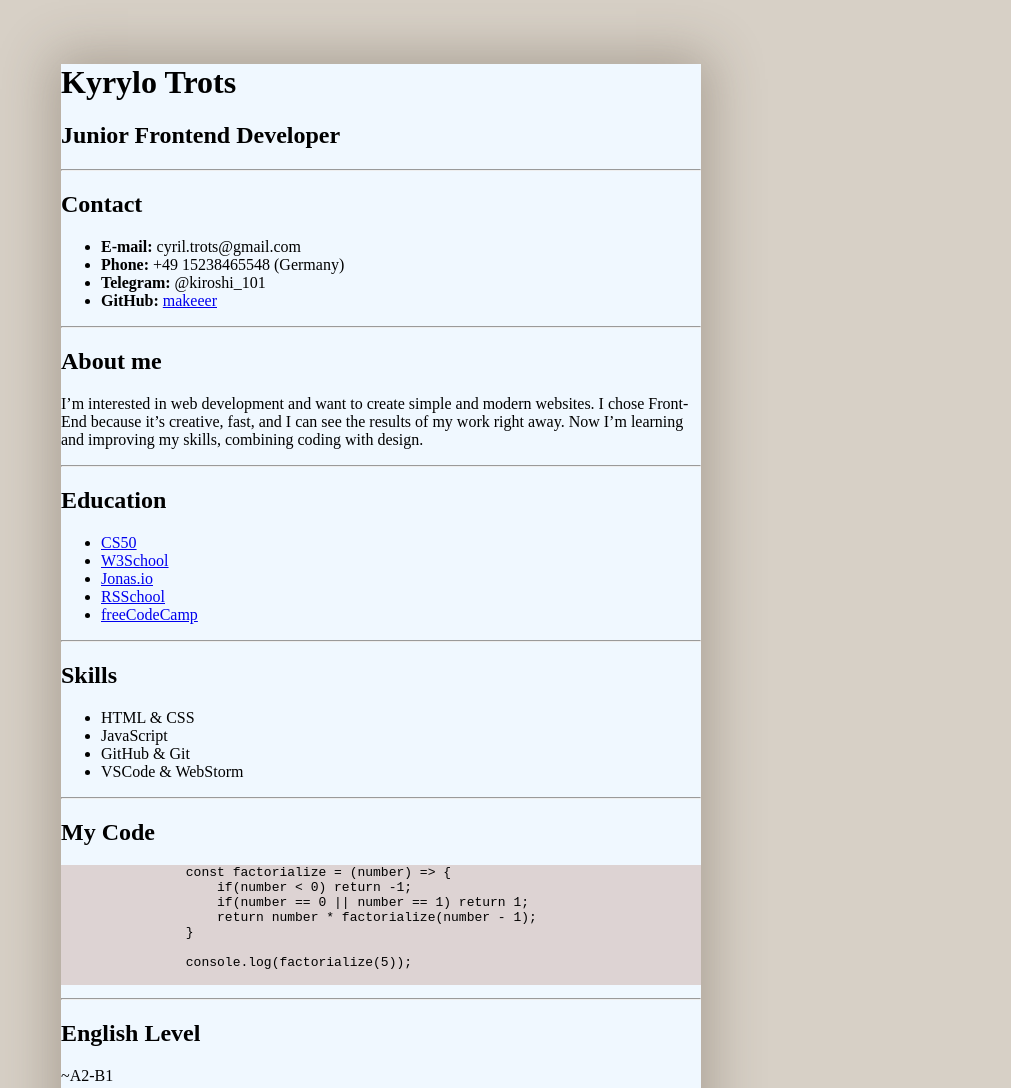
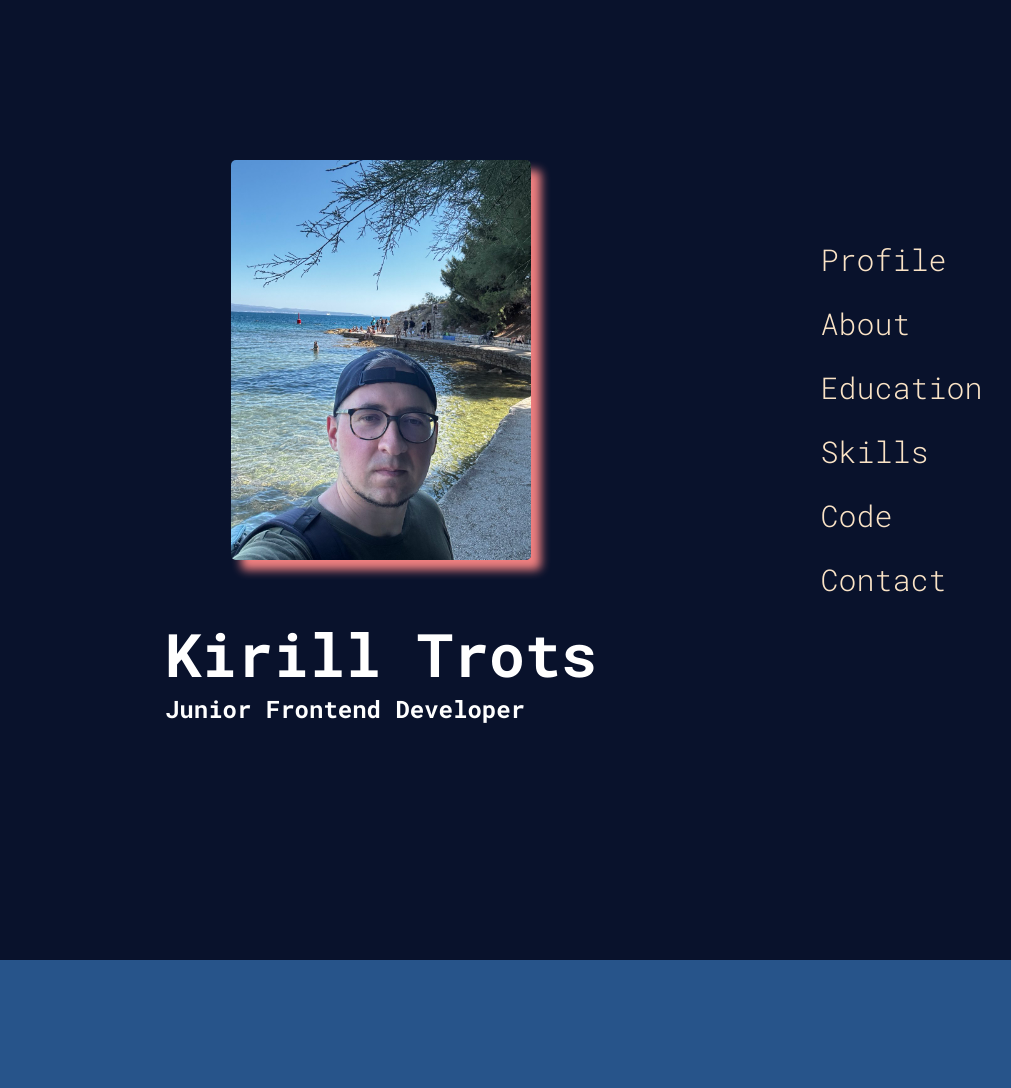
Before and after one commit to makeeer/rsschool-cv, a plain HTML site: page index.html in a window 1280 px wide. Shown: the top 1088 px of the page, without its empty margins (259-1270 px from the left). Drawn offline with Linux system fonts and the light colour scheme.

Commit message:
docs: add section profile about educ skills code contact and photo cv

```diff
--- a/index.html
+++ b/index.html
@@ -5,59 +5,45 @@
     <meta name="viewport" content="width=device-width, initial-scale=1.0">
     <link rel="stylesheet" href="style.css">
     <title>Kyrylo Trots CV</title>
+    <!--FONTS-->
+    <link rel="preconnect" href="https://fonts.googleapis.com">
+    <link rel="preconnect" href="https://fonts.gstatic.com" crossorigin>
+    <link href="https://fonts.googleapis.com/css2?family=Michroma&family=Montserrat:ital,wght@0,100..900;1,100..900&display=swap" rel="stylesheet">
+
+    <link rel="preconnect" href="https://fonts.googleapis.com">
+<link rel="preconnect" href="https://fonts.gstatic.com" crossorigin>
+<link href="https://fonts.googleapis.com/css2?family=Roboto+Mono:ital,wght@0,100..700;1,100..700&display=swap" rel="stylesheet">
+
 </head>
 <body>
-    <main class="main">
-        <h1>Kyrylo Trots</h1>
-        <h2>Junior Frontend Developer</h2>
-        <hr>
-        <h2>Contact</h2>
+    <nav class="nav">
         <ul>
-            <li><b>E-mail:</b> cyril.trots@gmail.com</li>
-            <li><b>Phone:</b> +49 15238465548 (Germany)</li>
-            <li><b>Telegram:</b> @kiroshi_101</li>
-            <li><b>GitHub:</b> <a href="https://github.com/makeeer">makeeer</a></li>
+            <li><a href="#profile">Profile</a></li>
+            <li><a href="#about">About</a></li>
+            <li><a href="#education">Education</a></li>
+            <li><a href="#skills">Skills</a></li>
+            <li><a href="#code">Code</a></li>
+            <li><a href="#contact">Contact</a></li>
         </ul>
-        <hr>
-        <h2>About me</h2>
-        <p>
-            I’m interested in web development and want to create simple and modern websites.
-            I chose Front-End because it’s creative, fast, and I can see the results of my work right away.
-            Now I’m learning and improving my skills, combining coding with design.
-        </p>
-        <hr>
-        <h2>Education</h2>
-        <ul>
-            <li><a href="https://pll.harvard.edu/course/cs50-introduction-computer-science">CS50</a></li>
-            <li><a href="https://www.w3schools.com/">W3School</a></li>
-            <li><a href="https://jonas.io/">Jonas.io</a></li>
-            <li><a href="https://rs.school/">RSSchool</a></li>
-            <li><a href="https://www.freecodecamp.org/">freeCodeCamp</a></li>
-        </ul>
-        <hr>
-        <h2>Skills</h2>
-        <ul>
-            <li>HTML & CSS</li>
-            <li>JavaScript</li>
-            <li>GitHub & Git</li>
-            <li>VSCode & WebStorm</li>
-        </ul>
-        <hr>
-        <h2>My Code</h2>
-        <div class="code-bg">
-            <pre>
-                const factorialize = (number) => {
-                    if(number < 0) return -1;
-                    if(number == 0 || number == 1) return 1;
-                    return number * factorialize(number - 1);
-                }
+    </nav>
+    <main>
+        <section id="profile" class="profile">
+            <div class="profile-wrapp">
+                <div class="cv-photo-wrapp">
+                    <img src="img/my photo.jpg" alt="My pprofile photo">
+                </div>
+                <div class="profile-text-wrapp">
+                    <h1>Kirill Trots</h1>
+                    <h2>Junior Frontend Developer</h2>
+                </div>
+            </div>
+        </section>
 
-                console.log(factorialize(5));
-            </pre>
-        </div>
-        <hr>
-        <h2>English Level</h2>
-        <p>~A2-B1</p>
+        <section id="about" class="about"></section>
+        <section id="education" class="education"></section>
+        <section id="skills" class="skills"></section>
+        <section id="code" class="code"></section>
+        <section id="contact" class="contact"></section>
     </main>
 </body>
 </html>
--- a/style.css
+++ b/style.css
@@ -1,19 +1,101 @@
-body {
+* {
     margin: 0;
     padding: 0;
-    background-color:rgb(215, 208, 198);
 }
 
-.main {
-    display: block;
-    margin: 5% auto 5% auto;
-    background-color:aliceblue; /*antiquewhite*/
-    background-size: cover;
-    width: 50vw;
-    height: 150vh;
-    box-shadow: 0px 0px 50px 10px rgba(80, 66, 51, 0.32);
+body {
+    font-family: "Roboto Mono", monospace;
+    font-optical-sizing: auto;
+    font-weight: 300;
+    font-style: normal;
+    color: #fff;
 }
 
-.code-bg {
-    background-color: rgb(221, 211, 211);
+section {
+    width: 100vw;
+    height: 100vh;
 }
+
+.profile {
+    background-color: #09122C;
+    padding-top: 20vh;
+}
+
+.about {
+    background-color: #27548A; /* #27548A */
+}
+
+.education {
+    background-color: #4635B1;
+}
+
+.skills {
+    background-color: #B771E5;
+}
+
+.code {
+    background-color: #410445;
+}
+
+.contact {
+    background-color: #8B5DFF;
+}
+
+
+.profile-wrapp {
+    display: flex;
+    flex-direction: column;
+    justify-content: center;
+    align-items: center;
+}
+
+.nav {
+    position: fixed;
+    top: 30%;
+    right: 3%;
+}
+
+.nav ul {
+    display: flex;
+    flex-direction: column;
+    text-decoration: none;
+    padding: 0;
+    margin: 0;
+    list-style: none;
+    gap: 25px;
+}
+
+.nav a {
+    text-decoration: none;
+    color: #FAE3C6;
+    font-size: 30px;
+}
+
+.nav a:hover {
+    text-decoration: underline;
+    color: #AFDDFF;
+}
+
+/*+++++++++++ PROFILE PHOTO +++++++++++++++*/
+.cv-photo-wrapp {
+
+    margin: 0;
+    padding: 0;
+}
+
+.cv-photo-wrapp img {
+    width: 300px;
+    height: 400px;
+    box-shadow: 10px 10px 10px lightcoral;
+    border-radius: 5px;
+}
+
+/*+++++++++++ PROFILE TEXT +++++++++++++++*/
+
+.profile-text-wrapp {
+    margin-top: 50px;
+}
+
+.profile-text-wrapp h1{
+    font-size: 60px;
+}
```
Also changed, not shown: img/avatar.png (deleted), img/my photo Background Removed.png (added), img/my photo.jpg (added), 2 other files.
